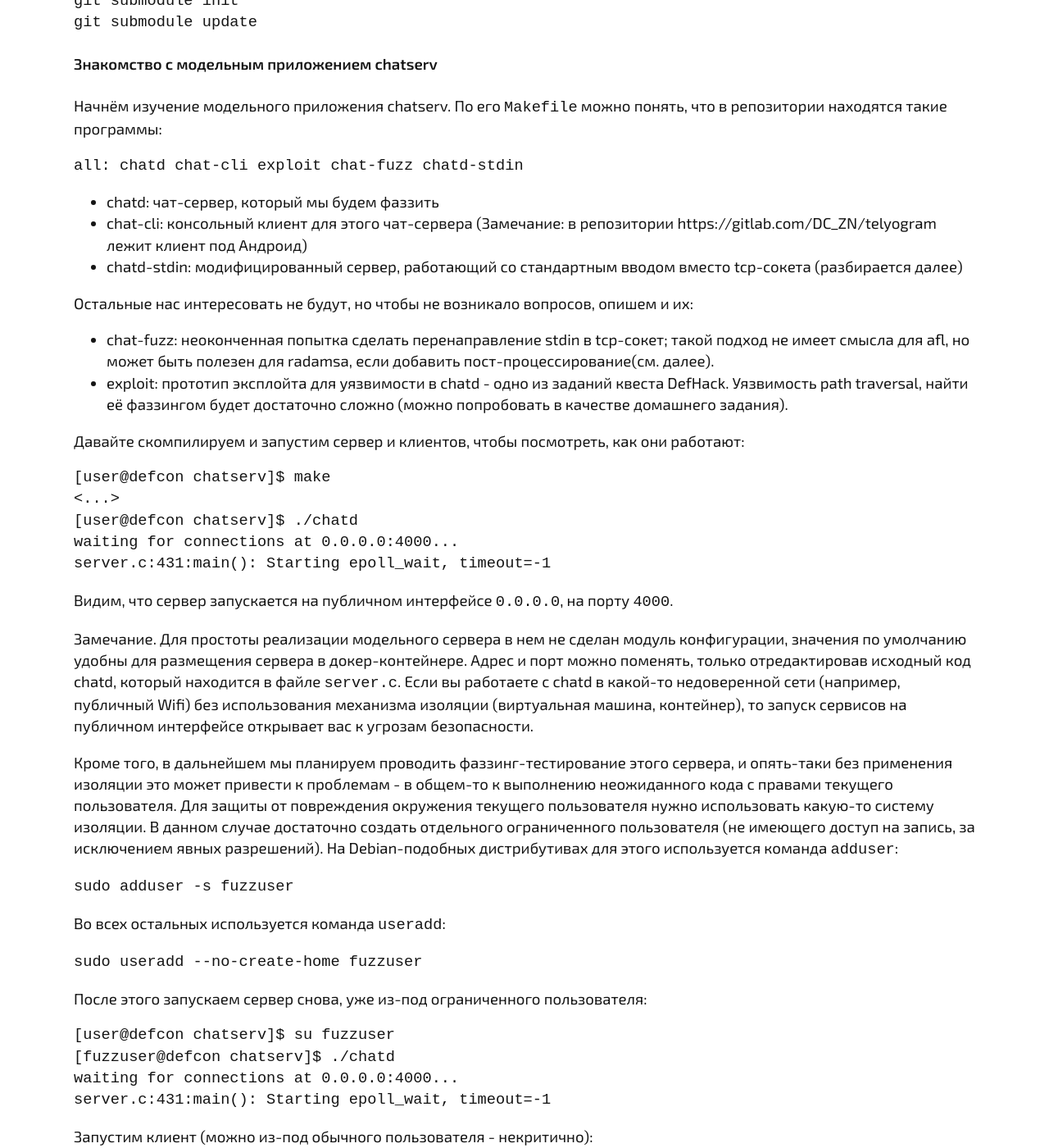
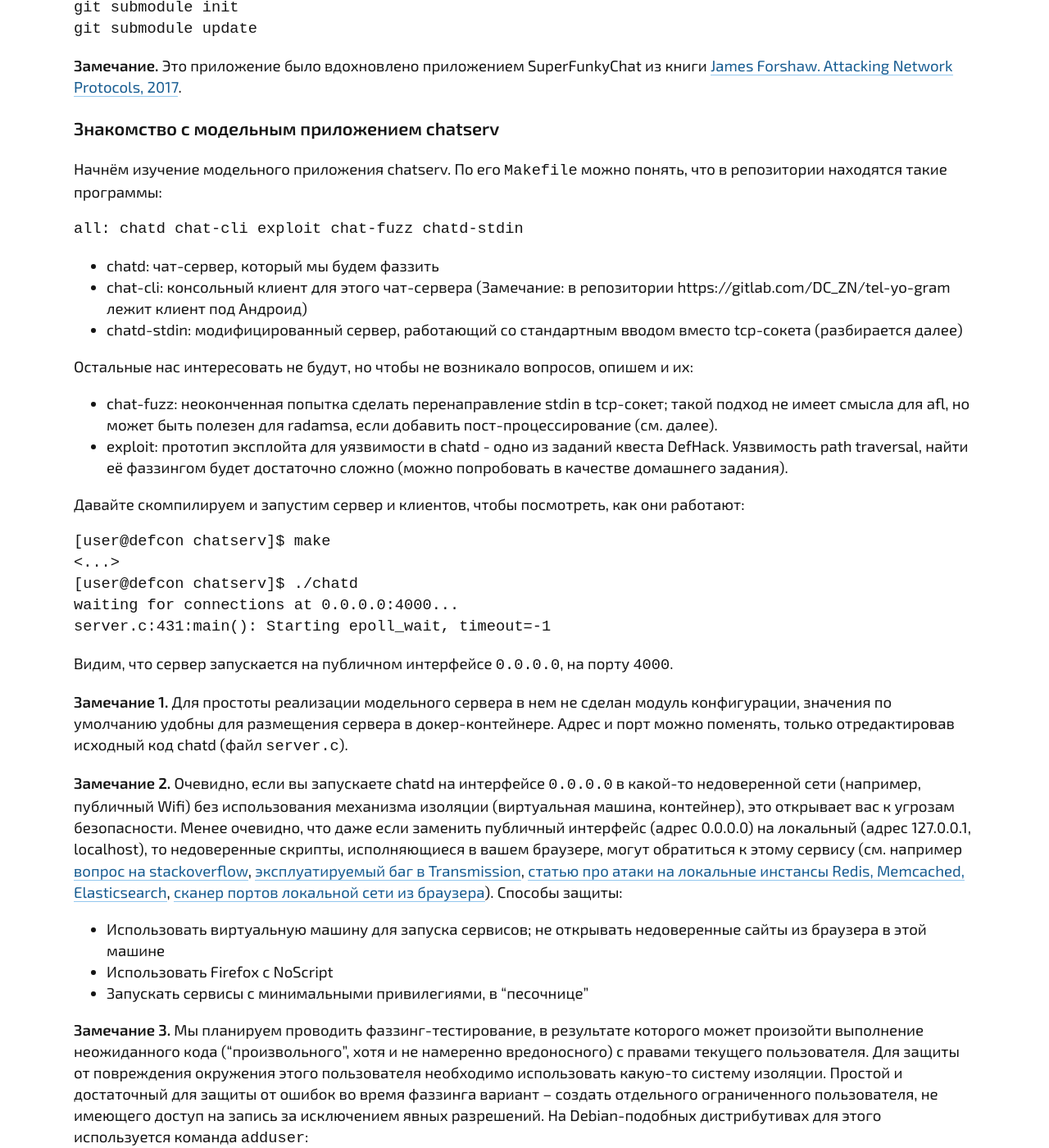
Before and after one commit to defcon-nn/defcon-nn.github.io, a Jekyll site: the page built from blog/network-fuzzing.md, in a window 1280 px wide and 1400 px high, scrolled down 1961 px. Shown: the whole window at 82% size. Built offline with Jekyll 4.4.1, drawn with Linux system fonts in a browser that asks for light colours; our own code applies the rules of GitHub Pages for plain Markdown files; some of the changed text lies outside the part shown.

Commit message:
Улучшение первой части

````diff
--- a/blog/network-fuzzing.md
+++ b/blog/network-fuzzing.md
@@ -35,18 +35,18 @@ cat /dev/random | program
 Вариант установки afl-utils с использованием python3's virtualenv в директорию $HOME/lib:
 
 ```
-mkdir ~/lib
-cd ~/lib
-git clone https://gitlab.com/rc0r/afl-utils
-virtualenv -p python3 venv
-source venv/bin/activate
-cd afl-utils
-python setup.py install
+$ mkdir ~/lib
+$ cd ~/lib
+$ git clone https://gitlab.com/rc0r/afl-utils
+$ virtualenv -p python3 venv
+$ source venv/bin/activate
+$ cd afl-utils
+$ python setup.py install
 ```
 
 Чтобы плагин exploitable для gdb заработал, выполните, подставив свой путь до exploitable.py:
 ```
-echo "source /home/user/lib/venv/lib/python3.7/site-packages/exploitable-1.32_rcor-py3.7.egg/exploitable/exploitable.py" >> ~/.gdbinit
+$ echo "source /home/user/lib/venv/lib/python3.7/site-packages/exploitable-1.32_rcor-py3.7.egg/exploitable/exploitable.py" >> ~/.gdbinit
 ```
 
 Склонировать репозиторий с демо-приложением:
@@ -57,7 +57,9 @@ git submodule init
 git submodule update
 ```
 
-#### Знакомство с модельным приложением chatserv
+**Замечание.** Это приложение было вдохновлено приложением SuperFunkyChat из книги [James Forshaw. Attacking Network Protocols, 2017](http://libgen.io/search.php?req=Attacking+Network+Protocols&lg_topic=libgen&open=0&view=simple&res=25&phrase=1&column=def).
+
+### Знакомство с модельным приложением chatserv
 
 Начнём изучение модельного приложения chatserv. По его `Makefile` можно понять, что в репозитории находятся такие программы:
 ```
@@ -65,11 +67,11 @@ all: chatd chat-cli exploit chat-fuzz chatd-stdin
 ```
 
 - chatd: чат-сервер, который мы будем фаззить
-- chat-cli: консольный клиент для этого чат-сервера (Замечание: в репозитории https://gitlab.com/DC_ZN/telyogram лежит клиент под Андроид)
+- chat-cli: консольный клиент для этого чат-сервера (Замечание: в репозитории https://gitlab.com/DC_ZN/tel-yo-gram лежит клиент под Андроид)
 - chatd-stdin: модифицированный сервер, работающий со стандартным вводом вместо tcp-сокета (разбирается далее)
 
 Остальные нас интересовать не будут, но чтобы не возникало вопросов, опишем и их:
-- chat-fuzz: неоконченная попытка сделать перенаправление stdin в tcp-сокет; такой подход не имеет смысла для afl, но может быть полезен для radamsa, если добавить пост-процессирование(см. далее).
+- chat-fuzz: неоконченная попытка сделать перенаправление stdin в tcp-сокет; такой подход не имеет смысла для afl, но может быть полезен для radamsa, если добавить пост-процессирование (см. далее).
 - exploit: прототип эксплойта для уязвимости в chatd - одно из заданий квеста DefHack. Уязвимость path traversal, найти её фаззингом будет достаточно сложно (можно попробовать в качестве домашнего задания).
 
 Давайте скомпилируем и запустим сервер и клиентов, чтобы посмотреть, как они работают:
@@ -83,15 +85,25 @@ server.c:431:main(): Starting epoll_wait, timeout=-1
 ```
 Видим, что сервер запускается на публичном интерфейсе `0.0.0.0`, на порту `4000`.
 
-Замечание. Для простоты реализации модельного сервера в нем не сделан модуль конфигурации, значения по умолчанию удобны для размещения сервера в докер-контейнере. Адрес и порт можно поменять, только отредактировав исходный код chatd, который находится в файле `server.c`.  Если вы работаете с chatd в какой-то недоверенной сети (например, публичный Wifi) без использования механизма изоляции (виртуальная машина, контейнер), то запуск сервисов на публичном интерфейсе открывает вас к угрозам безопасности.
+**Замечание 1.** Для простоты реализации модельного сервера в нем не сделан модуль конфигурации, значения по умолчанию удобны для размещения сервера в докер-контейнере. Адрес и порт можно поменять, только отредактировав исходный код chatd (файл `server.c`).
 
-Кроме того, в дальнейшем мы планируем проводить фаззинг-тестирование этого сервера, и опять-таки без применения изоляции это может привести к проблемам - в общем-то к выполнению неожиданного кода с правами текущего пользователя. Для защиты от повреждения окружения текущего пользователя нужно использовать какую-то систему изоляции. В данном случае достаточно создать отдельного ограниченного пользователя (не имеющего доступ на запись, за исключением явных разрешений). На Debian-подобных дистрибутивах для этого используется команда `adduser`:
+ **Замечание 2.** Очевидно, если вы запускаете chatd на интерфейсе `0.0.0.0` в какой-то недоверенной сети (например, публичный Wifi) без использования механизма изоляции (виртуальная машина, контейнер), это открывает вас к угрозам безопасности. Менее очевидно, что даже если заменить публичный интерфейс (адрес 0.0.0.0) на локальный (адрес 127.0.0.1, localhost), то недоверенные скрипты, исполняющиеся в вашем браузере, могут обратиться к этому сервису (см. например [вопрос на stackoverflow][1], [эксплуатируемый баг в Transmission][2], [статью про атаки на локальные инстансы Redis, Memcached, Elasticsearch][3], [сканер портов локальной сети из браузера][4]). Способы защиты:
+- Использовать виртуальную машину для запуска сервисов; не открывать недоверенные сайты из браузера в этой машине
+- Использовать Firefox с NoScript
+- Запускать сервисы с минимальными привилегиями, в "песочнице"
+
+[1]: https://security.stackexchange.com/questions/177486/can-websites-access-computers-in-lan-localhost-through-browser-how-to-block-th
+[2]: https://github.com/transmission/transmission/pull/468
+[3]: https://web.archive.org/web/20181130174629/https://bouk.co/blog/hacking-developers/
+[4]: https://defuse.ca/in-browser-port-scanning.htm
+
+**Замечание 3.** Мы планируем проводить фаззинг-тестирование, в результате которого может произойти выполнение неожиданного кода ("произвольного", хотя и не намеренно вредоносного) с правами текущего пользователя. Для защиты от повреждения окружения этого пользователя необходимо использовать какую-то систему изоляции. Простой и достаточный для защиты от ошибок во время фаззинга вариант -- создать отдельного ограниченного пользователя, не имеющего доступ на запись за исключением явных разрешений. На Debian-подобных дистрибутивах для этого используется команда `adduser`:
 ```
-sudo adduser -s fuzzuser
+$ sudo adduser -s fuzzuser
 ```
 Во всех остальных используется команда `useradd`:
 ```
-sudo useradd --no-create-home fuzzuser
+$ sudo useradd --no-create-home fuzzuser
 ```
 
 После этого запускаем сервер снова, уже из-под ограниченного пользователя:
@@ -102,19 +114,19 @@ waiting for connections at 0.0.0.0:4000...
 server.c:431:main(): Starting epoll_wait, timeout=-1
 ```
 
-Запустим клиент (можно из-под обычного пользователя - некритично):
+Запустим клиент (можно из-под обычного пользователя -- некритично):
 ```
 [user@defcon chatserv]$ ./chat-cli
 Usage: ./chat-cli host port
 ```
-Как видим, надо указать хост и порт, в нашем случае `localhost 4000` (хотя можете попробовать запускать клиенты и на других хостах - всё будет работать по сети).
+Как видим, надо указать хост и порт, в нашем случае `localhost 4000` (хотя можете попробовать запускать клиенты и на других хостах -- всё будет работать по сети).
 
 Запускаем несколько тестовых клиентов (для этого удобно использовать терминал с поддержкой разделения на несколько в одном окне - например, `terminator`, или `tmux`):
 ![]() // картинка с 4мя терминалами
 
-Как видим, чат более-менее работает. Заметны баги с отправкой и доставкой сообщений - иногда доставляются только вместе со следующим или при отправке ответа; скорее всего баг в клиенте, он вообще был написан за пару часов - насколько помню, в джавовом клиенте под Андроид, telyogram, этот баг не проявляется.
+Как видим, чат более-менее работает. Заметны баги с отправкой и доставкой сообщений -- иногда доставляются только вместе со следующим или при отправке ответа; скорее всего баг в клиенте, он вообще был написан за пару часов -- насколько помню, в джавовом клиенте под Андроид, tel-yo-gram, этот баг не проявляется.
 
-#### Анализ чат-протокола
+### Анализ чат-протокола
 
 Следующим шагом в нашей работе является анализ протокола взаимодействия чат-клиента и сервера. Для этого мы используем wireshark. Прежде чем запускать его, подготовим окружение - закроем все клиенты (по Ctrl+C), перезапустим сервер (он не является stateless, т.к. хранит историю сообщений и отдает её новым клиентам при подключении). Теперь запускаем wireshark, выбираем захват трафика на локальной петле `lo`:
 ![]() // картинка с wireshark lo
@@ -182,7 +194,4 @@ Logging in...success. Say hello to the chat!
 ```
 опция -C включает "каноничный" режим hex+ASCII (его же можно наблюдать в окне Follow Stream в режиме Hex Dump).
 
-
-
-
-### Фаззинг cgi-скрипта CGit
+## Фаззинг cgi-скрипта CGit
````
Also changed, not shown: other parts of blog/network-fuzzing.md (+7 -7 lines).
